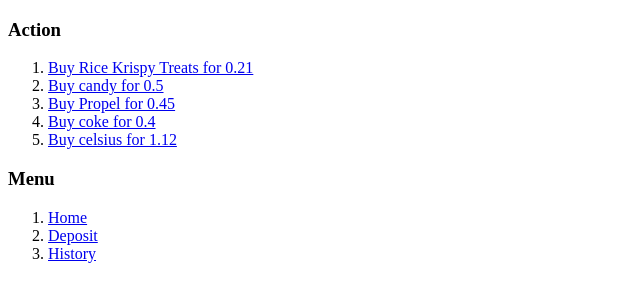
After one commit to payne/TechTalkerSnacks, a Flask app: page /home/ in a window 1280 px wide. The commit adds this page. Shown: the top 302 px of the page, without its empty margins (0-640 px from the left). Run offline with Flask 2, Linux system fonts and the light colour scheme.

Commit message:
Now displaying list of things to buy

```diff
--- a/main.py
+++ b/main.py
@@ -13,6 +13,17 @@
 def hello(name=None):
   return render_template("hello.html", name=name)
 
+@app.route("/home/")
+def home():
+  prices = {
+      'Rice Krispy Treats': 0.21,
+      'candy': 0.50,
+      'Propel': 0.45,
+      'coke': 0.40,
+      'celsius': 1.12
+  }
+  return render_template("home.html", prices = prices)
+
 
 
 if __name__ == '__main__':
--- /dev/null
+++ b/templates/home.html
@@ -0,0 +1,11 @@
+{% extends "layout.html" %}
+
+{% block content %}
+  <ol>
+  {% for item, price in prices.items() %}
+    <li>
+      <a href="/buy?item={{item}}">Buy {{item}} for {{price}}</a>
+    </li>
+  {% endfor %}
+  </ol>
+{% endblock %}
--- /dev/null
+++ b/templates/layout.html
@@ -0,0 +1,9 @@
+<!doctype html>
+<h3>Action</h3>
+{% block content %}{% endblock %}
+<h3>Menu</h3>
+<ol>
+  <li><a href="/home">Home</li>
+  <li><a href="/deposit">Deposit</li>
+  <li><a href="/history">History</li>
+</ol>
```
Also changed, not shown: templates/hello.html (line endings or trailing spaces).
